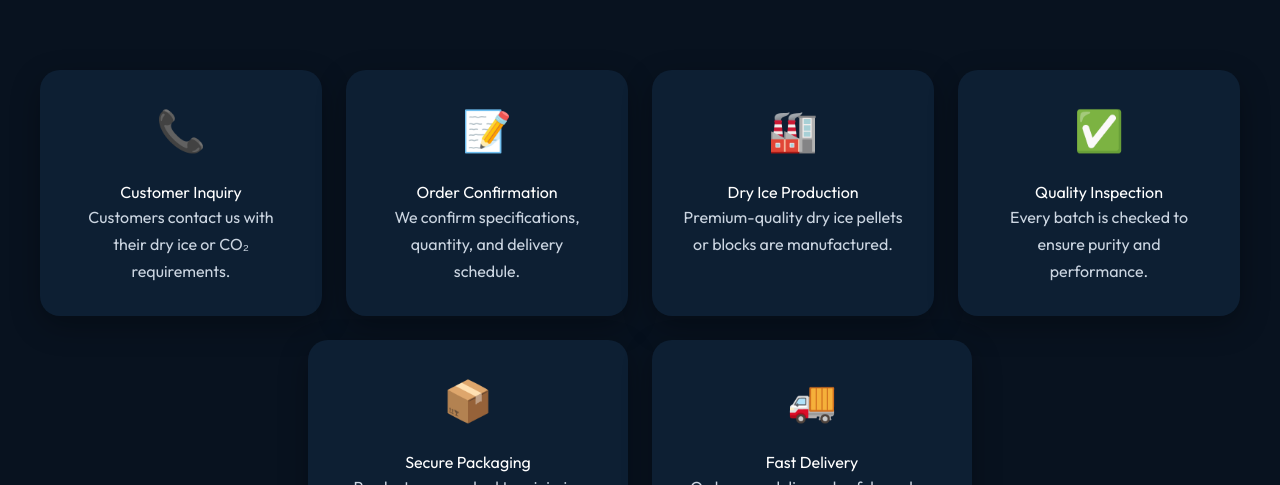
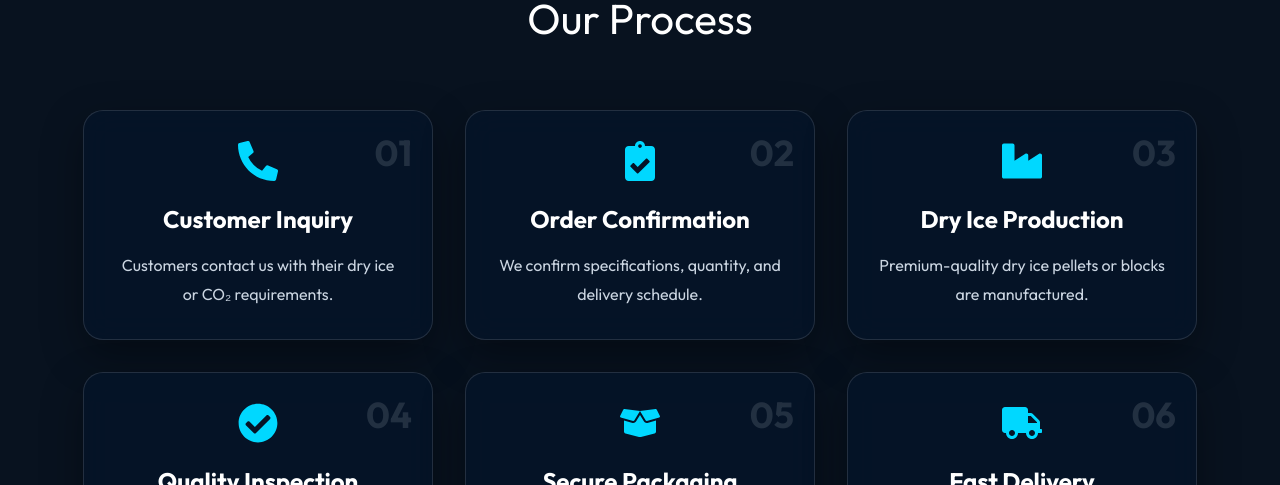
Before and after one commit to harshkr001/Supreme_Cyogenic, a React (Vite) app: page / in a window 1280 px wide. Shown: the part 3375-3860 px from the top of the page. Built offline with nearby package versions, Linux system fonts and the light colour scheme.

Commit message:
update timeline

```diff
--- a/package.json
+++ b/package.json
@@ -18,6 +18,7 @@
     "radix-ui": "^1.4.3",
     "react": "^19.2.6",
     "react-dom": "^19.2.6",
+    "react-icons": "^5.6.0",
     "react-router-dom": "^7.15.1",
     "shadcn": "^4.8.2",
     "tailwind": "^4.0.0",
--- a/src/Components/ProcessTimeline.jsx
+++ b/src/Components/ProcessTimeline.jsx
@@ -1,33 +1,48 @@
 import { motion } from "framer-motion";
+
+import {
+    FaPhoneAlt,
+    FaClipboardCheck,
+    FaIndustry,
+    FaCheckCircle,
+    FaBoxOpen,
+    FaTruck,
+} from "react-icons/fa";
 
 const steps = [
   {
-    icon: "📞",
+    number: "01",
+    icon: <FaPhoneAlt />,
     title: "Customer Inquiry",
     description: "Customers contact us with their dry ice or CO₂ requirements.",
   },
   {
-    icon: "📝",
+    number: "02",
+    icon: <FaClipboardCheck />,
     title: "Order Confirmation",
     description: "We confirm specifications, quantity, and delivery schedule.",
   },
   {
-    icon: "🏭",
+    number: "03",
+    icon: <FaIndustry />,
     title: "Dry Ice Production",
     description: "Premium-quality dry ice pellets or blocks are manufactured.",
   },
   {
-    icon: "✅",
+    number: "04",
+    icon: <FaCheckCircle />,
     title: "Quality Inspection",
     description: "Every batch is checked to ensure purity and performance.",
   },
   {
-    icon: "📦",
+    number: "05",
+    icon: <FaBoxOpen />,
     title: "Secure Packaging",
     description: "Products are packed to minimize sublimation during transport.",
   },
   {
-    icon: "🚚",
+    number: "06",
+    icon: <FaTruck />,
     title: "Fast Delivery",
     description: "Orders are delivered safely and on time to your location.",
   },
@@ -37,7 +52,7 @@ export default function ProcessTimeline() {
   return (
     <section
       style={{
-        padding: "100px 24px",
+        padding: "140px 24px",
         background: "#08121f",
       }}
     >
@@ -74,38 +89,88 @@ export default function ProcessTimeline() {
             display: "flex",
             flexWrap: "wrap",
             justifyContent: "center",
-            gap: "24px",
+            gap: "32px",
           }}
         >
           {steps.map((step, index) => (
             <motion.div
+              whileHover={{
+                y: -12,
+                scale: 1.04,
+                boxShadow: "0 25px 60px rgba(0,200,255,0.3)",
+              }}
               key={index}
               initial={{ opacity: 0, y: 40 }}
               whileInView={{ opacity: 1, y: 0 }}
               transition={{ duration: 0.5, delay: index * 0.15 }}
               viewport={{ once: true }}
               style={{
-                flex: "1 1 280px",
-                maxWidth: "320px",
-                background: "#0d1f33",
+                flex: "1 1 300px",
+                maxWidth: "350px",
+                background: "rgba(5,20,42,0.75)",
+                backdropFilter: "blur(15px)",
+                WebkitBackdropFilter: "blur(15px)",
+                border: "1px solid rgba(255,255,255,0.12)",
                 borderRadius: "20px",
+                position: "relative",
                 padding: "30px",
                 color: "#fff",
-                boxShadow: "0 10px 30px rgba(0,0,0,0.3)",
+                boxShadow: "0 15px 40px rgba(0,0,0,0.35)",
+                overflow: "hidden",
               }}
             >
+
               <div
                 style={{
-                  fontSize: "40px",
-                  marginBottom: "20px",
+                  position: "absolute",
+                  top: "15px",
+                  right: "20px",
+
+                  fontSize: "36px",
+                  fontWeight: 700,
+                  color: "rgba(255,255,255,0.12)",
+                  userSelect: "none",
+                }}
+              >
+                {step.number}
+              </div>
+
+              <div
+                style={{
+                    fontSize: "40px",
+                    color: "#00D8FF",
+                    display: "flex",
+                    justifyContent: "center",
+                    marginBottom: "20px",
                 }}
               >
                 {step.icon}
+
+
               </div>
 
-              <h3>{step.title}</h3>
+              <h3
+                style={{
+                  fontSize: "24px",
+                  fontWeight: 700,
+                  color: "#ffffff",
+                  textAlign: "center",
+                  marginBottom: "14px",
+                }}
+              >
+                {step.title}
+              </h3>
 
-              <p style={{ color: "#cbd5e1", lineHeight: "1.7" }}>
+              <p
+                style={{
+                    color: "#cbd5e1",
+                    fontSize: "16px",
+
+                    lineHeight: "1.8",
+                    textAlign: "center",
+                    margin: 0,
+                 }}
+                >
                 {step.description}
               </p>
             </motion.div>
```
Also changed, not shown: 1 other file (tests, documents, lock files or other folders).
